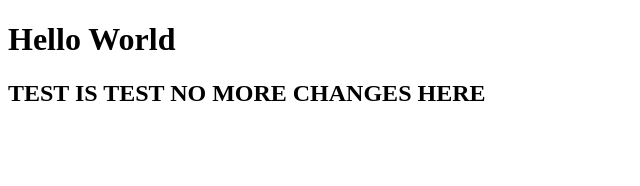
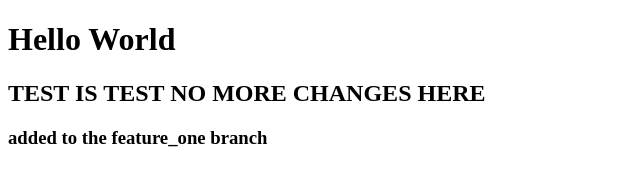
Before and after one commit to hansaka-fernando/Portfolio, a plain HTML site: page index.html in a window 1280 px wide. Shown: the whole page, without its empty margins (0-640 px from the left). Drawn offline with Linux system fonts and the light colour scheme.

Commit message:
Added a change h3 tag

```diff
--- a/index.html
+++ b/index.html
@@ -8,5 +8,6 @@
 <body>
     <h1> Hello World </h1>
     <h2> TEST IS TEST NO MORE CHANGES HERE </h2>
+    <h3>added to the feature_one branch </h3>
 </body>
 </html>
```
